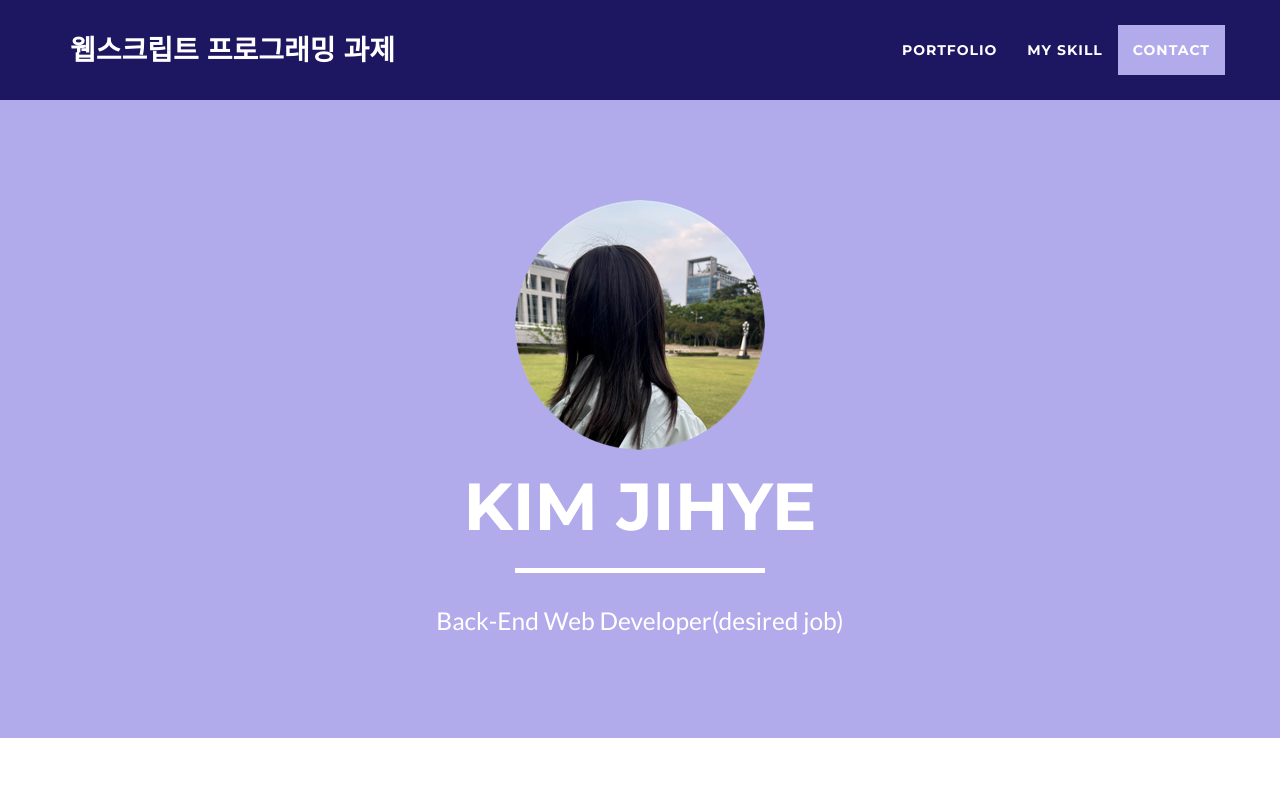
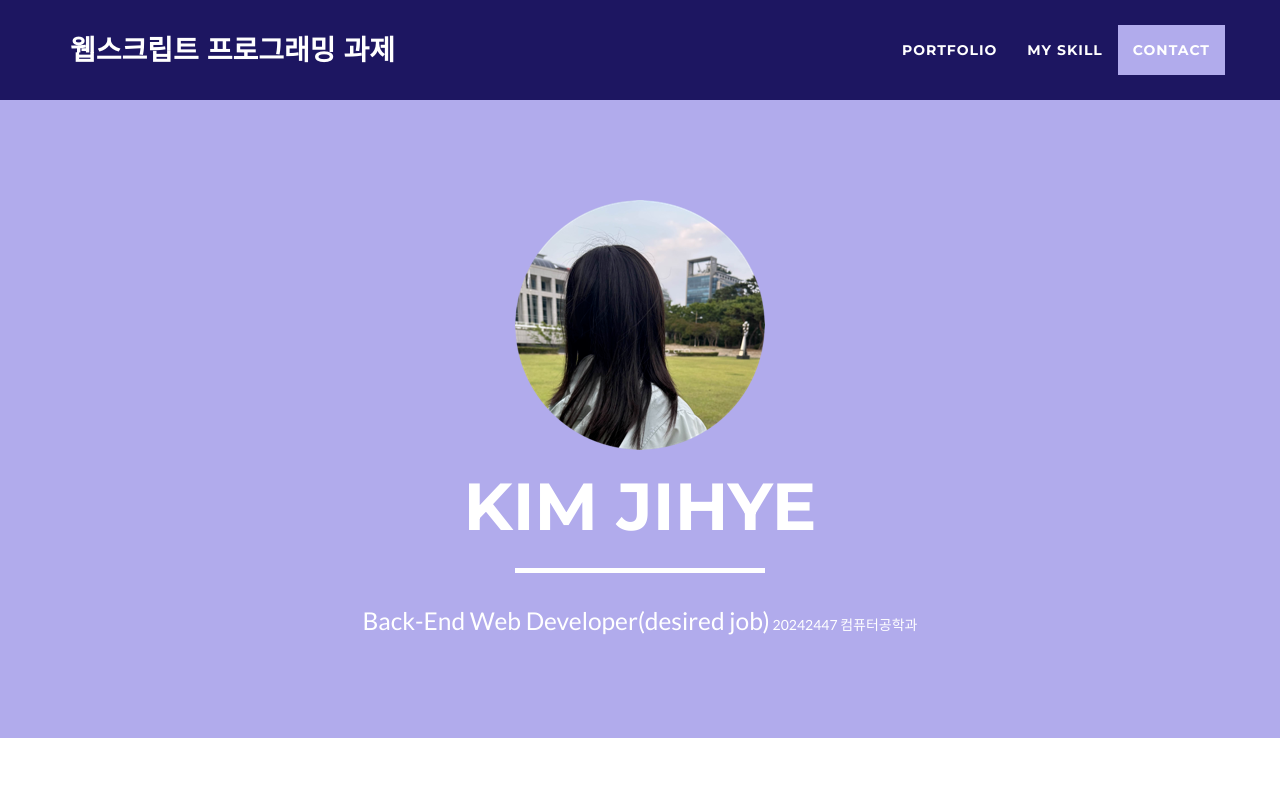
Before and after one commit to pogaem/pogaem.github.io, a website: page index.html in a window 1280 px wide. Shown: the top 800 px of the page. Drawn offline with nearby package versions, Linux system fonts and the light colour scheme.

Commit message:
Update index.html

```diff
--- a/index.html
+++ b/index.html
@@ -70,6 +70,7 @@
                         <h1 class="name">Kim JiHye</h1>
                         <hr class="star-light">
                         <span class="skills">Back-End Web Developer(desired job)</span>
+                        <span class="number">20242447 컴퓨터공학과</span>
                     </div>
                 </div>
             </div>
```
